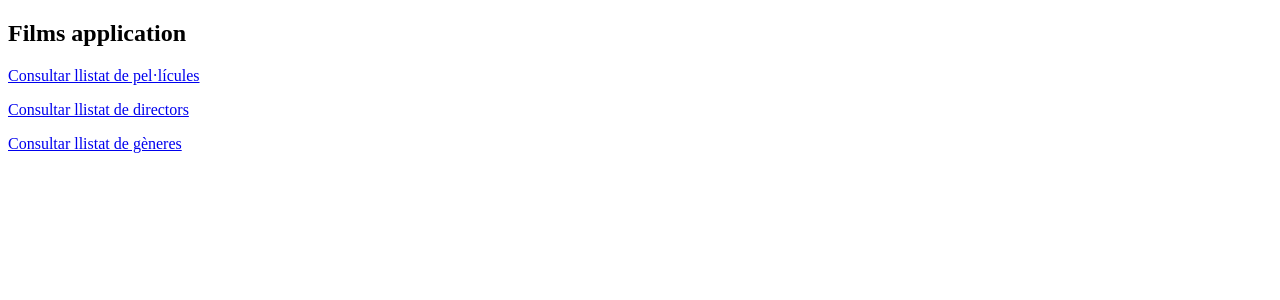
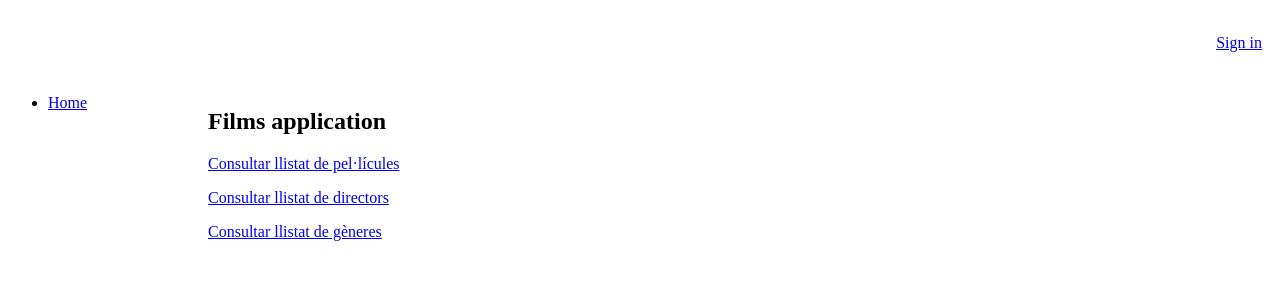
Before and after one commit to nmustem/SistemesWeb, a Django app: page / in a window 1280 px wide. Shown: the top 300 px of the page. Run offline with Django 3.2, Linux system fonts and the light colour scheme; parts of the project's set-up code (start-up, migrations or seed data) failed here and were passed over; some libraries are stand-ins or nearby versions.

Commit message:
base.html

```diff
--- /dev/null
+++ b/ejemplo/static/style/base.css
@@ -0,0 +1,27 @@
+#header
+{
+    margin: 0;
+    padding: 10px;
+    text-align: right;
+}
+#content
+{
+    margin-left: 190px;
+    padding: 10px;
+}
+#sidebar
+{
+    float: left;
+    width: 190px;
+}
+#footer
+{
+    margin: 0;
+    padding: 10px;
+    text-align: center;
+}
+textarea, input[type=number], input[type=url]
+{
+    height: 1.25em;
+    width: 25em;
+}
--- a/ejemplo/templates/GenreList.html
+++ b/ejemplo/templates/GenreList.html
@@ -1,4 +1,4 @@
-
+{% extends "base.html" %}
 {% block content %}
 
 
--- a/ejemplo/templates/base.html
+++ b/ejemplo/templates/base.html
@@ -6,7 +6,7 @@
     <script src="http://code.jquery.com/jquery-1.9.1.js"></script>
     <script src="http://code.jquery.com/ui/1.10.3/jquery-ui.js"></script>
     <link rel="stylesheet" href="{% static "style/base.css" %}" />
-    <title>{% block title %}MyRestaurants by MyRecommentdations.org{% endblock %}</title>
+    <title>{% block title %}ANV FILMS DB{% endblock %}</title>
 </head>
 
 <body>
@@ -14,9 +14,9 @@
 <div id="header">
     {% block header %}
         {% if user.username %}
-            <p>User {{ user.username }} (<a href="/accounts/logout/?next=/myrestaurants/">logout</a>)</p>
+            <p>User {{ user.username }} (<a href="/logout/?next=/">logout</a>)</p>
         {% else %}
-            <p><a href="/accounts/login/?next=/myrestaurants/">Sign in</a></p>
+            <p><a href="/login/?next=/film/">Sign in</a></p>
         {% endif %}
     {% endblock %}
 </div>
@@ -25,7 +25,7 @@
 <div id="sidebar">
     {% block sidebar %}
         <ul>
-            <li><a href="/myrestaurants/">Home</a></li>
+            <li><a href="/">Home</a></li>
         </ul>
     {% endblock %}
 </div>
--- a/ejemplo/templates/concretDirector.html
+++ b/ejemplo/templates/concretDirector.html
@@ -1,3 +1,4 @@
+{% extends "base.html" %}
 {% block title %}Directors - {{ director.first_name }}{% endblock %}
 
 {% block content %}
--- a/ejemplo/templates/concretFilm.html
+++ b/ejemplo/templates/concretFilm.html
@@ -1,3 +1,4 @@
+{% extends "base.html" %}
 {% block title %}Films - {{ film.title }}{% endblock %}
 
 {% block content %}
--- a/ejemplo/templates/concretGenre.html
+++ b/ejemplo/templates/concretGenre.html
@@ -1,3 +1,4 @@
+{% extends "base.html" %}
 {% block title %}Genres - {{ genre.name }}{% endblock %}
 
 {% block content %}
--- a/ejemplo/templates/formFilmList.html
+++ b/ejemplo/templates/formFilmList.html
@@ -1,3 +1,4 @@
+{% extends "base.html" %}
 {% block content %}
 
 
--- a/ejemplo/templates/mainPage.html
+++ b/ejemplo/templates/mainPage.html
@@ -1,10 +1,5 @@
-<!DOCTYPE html>
-<html>
-<head lang="en">
-    <meta charset="UTF-8">
-    <title></title>
-</head>
-<body>
+{% extends "base.html" %}
+{% block content %}
 
 <h2>Films application</h2>
 
@@ -13,5 +8,4 @@
 <a href="/genre"><p>Consultar llistat de gèneres</p></a>
 
 
-</body>
-</html>
+{% endblock %}
--- a/ejemplo/views.py
+++ b/ejemplo/views.py
@@ -26,7 +26,7 @@ from rest_framework import generics, permissions
 from django.views.generic.edit import CreateView, UpdateView
 
 from models import Film,Genre,Director, FilmReview
-from forms import FilmForm
+from forms import FilmForm, DirectorForm
 
 from django.core import serializers
 
@@ -93,7 +93,7 @@ class CheckIsOwnerMixin(object):
         return obj
 
 class LoginRequiredCheckIsOwnerUpdateView(LoginRequiredMixin, CheckIsOwnerMixin, UpdateView):
-    template_name = 'myrestaurants/form.html'
+    template_name = 'form.html'
 
 
 # class intro_review(CreateView):
@@ -112,6 +112,15 @@ class intro_movie(CreateView):
     model = Film
     template_name = 'form.html'
     form_class = FilmForm
+
+    def form_valid(self, form):
+        form.instance.user = self.request.user
+        return super(intro_movie, self).form_valid(form)
+
+class intro_director(CreateView):
+    model = Director
+    template_name = 'form.html'
+    form_class = DirectorForm
 
     def form_valid(self, form):
         form.instance.user = self.request.user
--- a/probando/urls.py
+++ b/probando/urls.py
@@ -4,7 +4,7 @@ from django.views.generic import ListView, UpdateView, DeleteView
 from rest_framework.urlpatterns import format_suffix_patterns
 from ejemplo.views import directorFilms,filmList,directorList, FilmDetail,GenreDetail,DirectorDetail,filmGenre,genreList, \
     mainPage,intro_movie,APIFilmList,APIFilmDetail,APIDirectorDetail,APIDirectorList, APIGenreList, APIGenreDetail,register, \
-    review, APIFilmReviewList, APIFilmReviewDetail
+    review, APIFilmReviewList, APIFilmReviewDetail, intro_director
 
 urlpatterns = [
     # Examples:
@@ -99,9 +99,13 @@ urlpatterns = [
 
 
 
-    url(r'^films/intro$',
+    url(r'^film/intro$',
         intro_movie.as_view(),
         name='film-intro'),
+
+    url(r'^director/intro$',
+        intro_director.as_view(),
+        name='director-intro'),
 
 
 ]
```
Also changed, not shown: ejemplo/static/countries.json (added, +1 -0 lines), ejemplo/templates/form.html (+27 -0 lines), ejemplo/templates/formDirectorList.html (+4 -8 lines), nova2.db, 2 other files.
